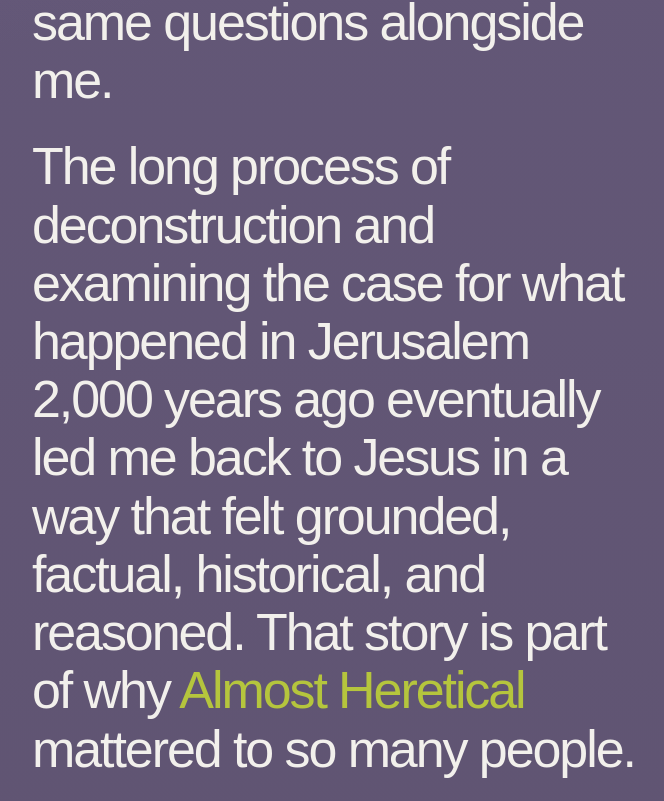
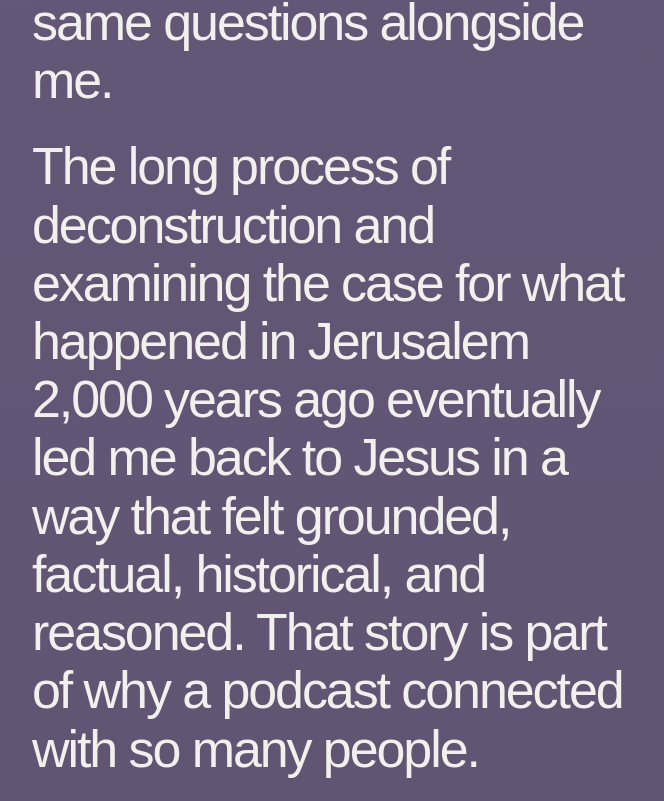
Before and after one commit to natemhanson/natemhanson.com, a Next.js app: page / in a window 1280 px wide. Shown: the part 739-1540 px from the top of the page, without its empty margins (118-782 px from the left). Built offline with nearby package versions, Linux system fonts and the light colour scheme; no server answers.

Commit message:
Remove podcast name from bio

```diff
--- a/src/app/page.tsx
+++ b/src/app/page.tsx
@@ -12,11 +12,7 @@ const paragraphs = [
     The long process of deconstruction and examining the case for what
     happened in Jerusalem 2,000 years ago eventually led me back to Jesus in a
     way that felt grounded, factual, historical, and reasoned. That story is
-    part of why{" "}
-    <a href="https://almostheretical.com" target="_blank" rel="noreferrer">
-      Almost Heretical
-    </a>{" "}
-    mattered to so many people.
+    part of why a podcast connected with so many people.
   </>,
   <>
     I eventually shifted the show into{" "}
```
